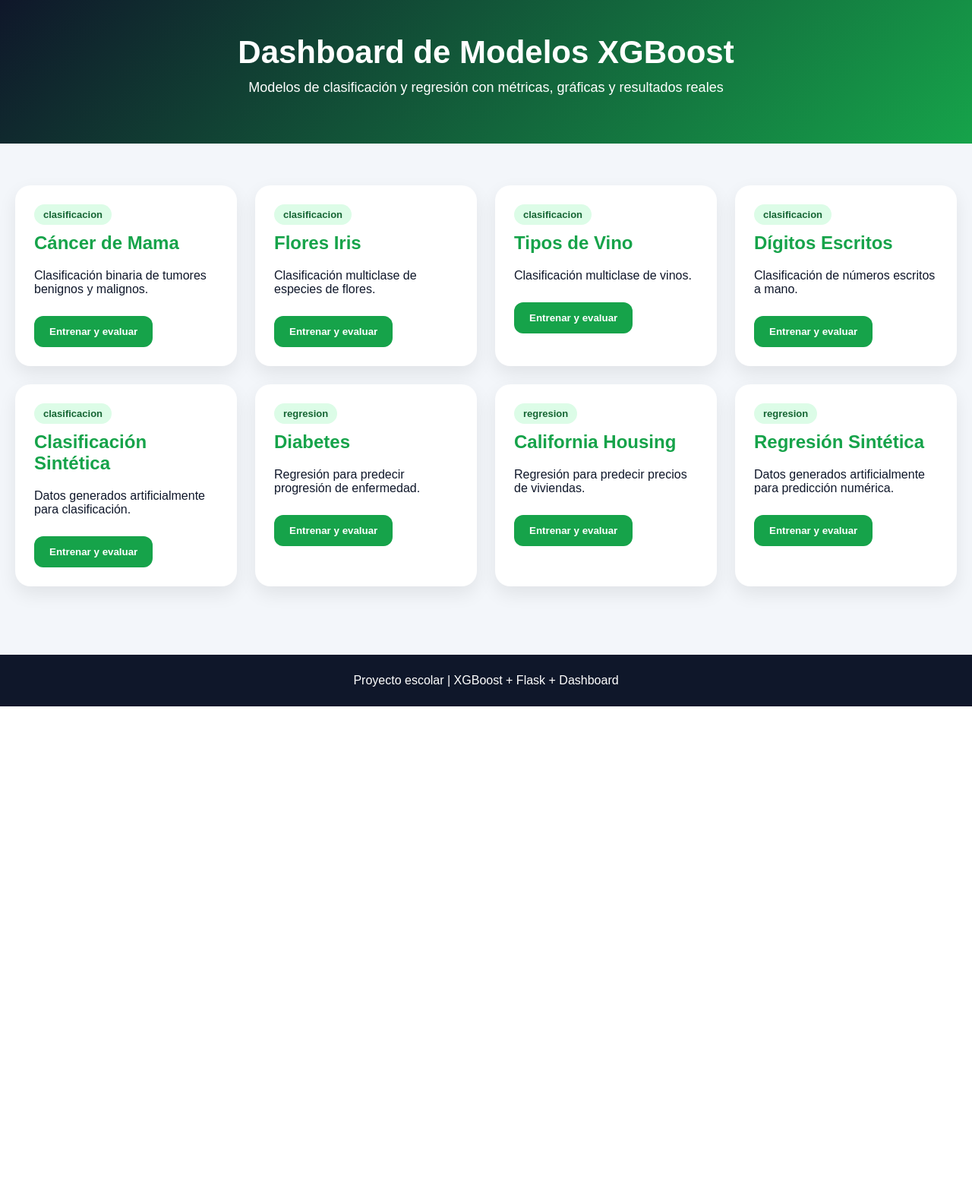
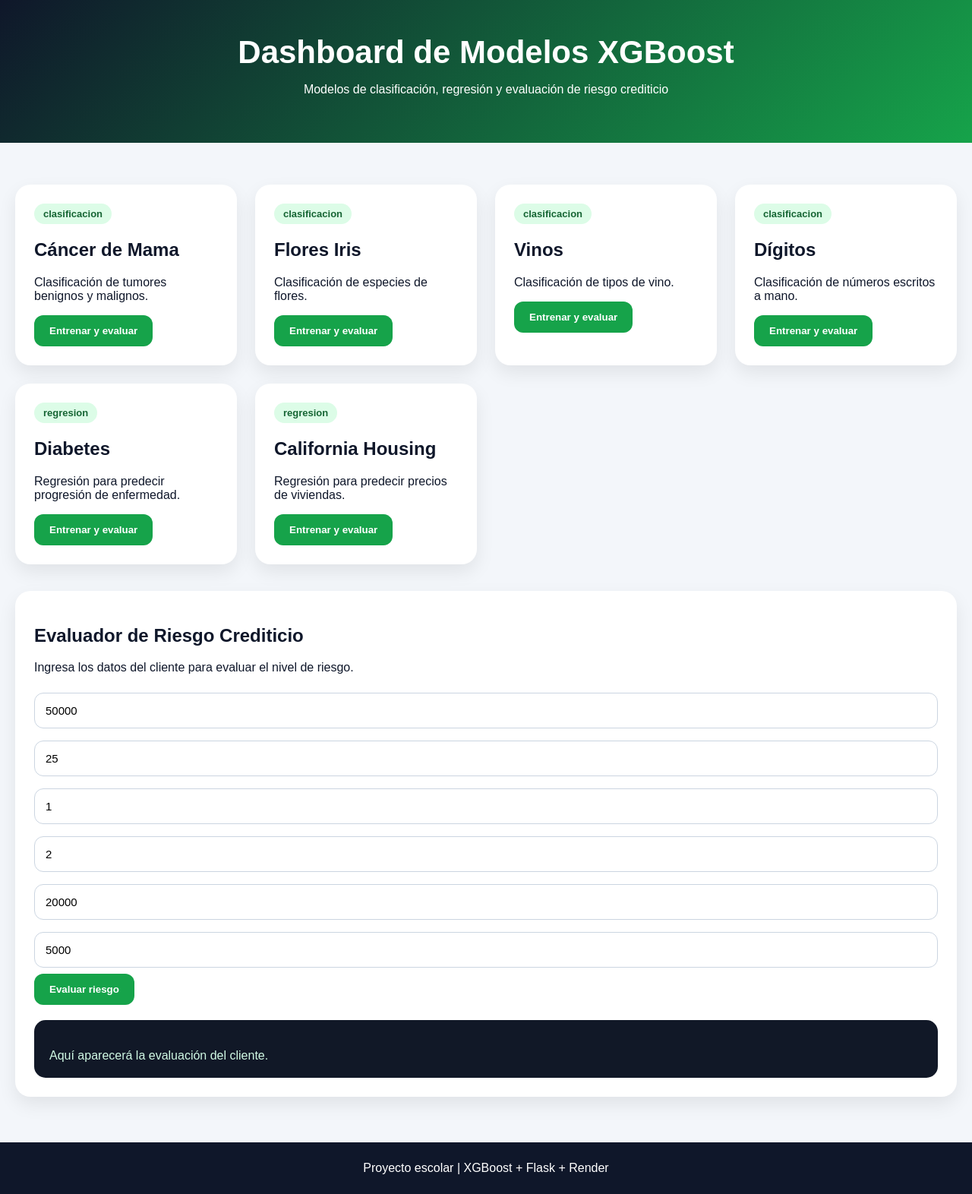
Before and after one commit to pamelaitzel/xgboost-dashboard, a Flask app: page / in a window 1280 px wide. Shown: the whole page at 76% size. Before the commit the page ends 930 px from the top, so only its background shows below. Run offline with Flask 3, Linux system fonts and the light colour scheme.

Commit message:
Actualizando evaluador crediticio

```diff
--- a/app.py
+++ b/app.py
@@ -1,4 +1,4 @@
-from flask import Flask, render_template, jsonify
+from flask import Flask, render_template, jsonify, request
 from sklearn.datasets import (
     load_breast_cancer,
     load_iris,
@@ -6,8 +6,6 @@ from sklearn.datasets import (
     load_digits,
     load_diabetes,
     fetch_california_housing,
-    make_classification,
-    make_regression
 )
 from sklearn.model_selection import train_test_split
 from sklearn.metrics import (
@@ -18,214 +16,158 @@ from sklearn.metrics import (
     confusion_matrix,
     mean_absolute_error,
     mean_squared_error,
-    r2_score
+    r2_score,
 )
+from sklearn.datasets import make_classification
 import xgboost as xgb
 import numpy as np
+import os
 
 app = Flask(__name__)
-
 
 MODELOS = {
     "cancer": {
         "nombre": "Cáncer de Mama",
-        "descripcion": "Clasificación binaria de tumores benignos y malignos.",
+        "descripcion": "Clasificación de tumores benignos y malignos.",
         "tipo": "clasificacion",
-        "dataset": "breast_cancer"
+        "dataset": "breast_cancer",
     },
     "iris": {
         "nombre": "Flores Iris",
-        "descripcion": "Clasificación multiclase de especies de flores.",
+        "descripcion": "Clasificación de especies de flores.",
         "tipo": "clasificacion",
-        "dataset": "iris"
+        "dataset": "iris",
     },
     "wine": {
-        "nombre": "Tipos de Vino",
-        "descripcion": "Clasificación multiclase de vinos.",
+        "nombre": "Vinos",
+        "descripcion": "Clasificación de tipos de vino.",
         "tipo": "clasificacion",
-        "dataset": "wine"
+        "dataset": "wine",
     },
     "digits": {
-        "nombre": "Dígitos Escritos",
+        "nombre": "Dígitos",
         "descripcion": "Clasificación de números escritos a mano.",
         "tipo": "clasificacion",
-        "dataset": "digits"
-    },
-    "sintetica_clasificacion": {
-        "nombre": "Clasificación Sintética",
-        "descripcion": "Datos generados artificialmente para clasificación.",
-        "tipo": "clasificacion",
-        "dataset": "synthetic_classification"
+        "dataset": "digits",
     },
     "diabetes": {
         "nombre": "Diabetes",
         "descripcion": "Regresión para predecir progresión de enfermedad.",
         "tipo": "regresion",
-        "dataset": "diabetes"
+        "dataset": "diabetes",
     },
     "california": {
         "nombre": "California Housing",
         "descripcion": "Regresión para predecir precios de viviendas.",
         "tipo": "regresion",
-        "dataset": "california"
+        "dataset": "california",
     },
-    "sintetica_regresion": {
-        "nombre": "Regresión Sintética",
-        "descripcion": "Datos generados artificialmente para predicción numérica.",
-        "tipo": "regresion",
-        "dataset": "synthetic_regression"
-    }
 }
 
 
 def cargar_dataset(nombre):
     if nombre == "breast_cancer":
-        data = load_breast_cancer()
-        return data.data, data.target, data.feature_names, data.target_names
+        d = load_breast_cancer()
+        return d.data, d.target, d.feature_names, d.target_names
 
     if nombre == "iris":
-        data = load_iris()
-        return data.data, data.target, data.feature_names, data.target_names
+        d = load_iris()
+        return d.data, d.target, d.feature_names, d.target_names
 
     if nombre == "wine":
-        data = load_wine()
-        return data.data, data.target, data.feature_names, data.target_names
+        d = load_wine()
+        return d.data, d.target, d.feature_names, d.target_names
 
     if nombre == "digits":
-        data = load_digits()
-        feature_names = [f"pixel_{i}" for i in range(data.data.shape[1])]
-        target_names = [str(i) for i in data.target_names]
-        return data.data, data.target, feature_names, target_names
+        d = load_digits()
+        features = [f"pixel_{i}" for i in range(d.data.shape[1])]
+        clases = [str(i) for i in d.target_names]
+        return d.data, d.target, features, clases
 
     if nombre == "diabetes":
-        data = load_diabetes()
-        return data.data, data.target, data.feature_names, ["valor"]
+        d = load_diabetes()
+        return d.data, d.target, d.feature_names, ["valor"]
 
     if nombre == "california":
-        data = fetch_california_housing()
-        return data.data, data.target, data.feature_names, ["precio"]
+        d = fetch_california_housing()
+        return d.data, d.target, d.feature_names, ["precio"]
 
-    if nombre == "synthetic_classification":
-        X, y = make_classification(
-            n_samples=1200,
-            n_features=12,
-            n_informative=8,
-            n_redundant=2,
-            n_classes=3,
-            random_state=42
-        )
-        feature_names = [f"variable_{i+1}" for i in range(X.shape[1])]
-        target_names = ["Clase A", "Clase B", "Clase C"]
-        return X, y, feature_names, target_names
-
-    if nombre == "synthetic_regression":
-        X, y = make_regression(
-            n_samples=1200,
-            n_features=10,
-            noise=18,
-            random_state=42
-        )
-        feature_names = [f"variable_{i+1}" for i in range(X.shape[1])]
-        return X, y, feature_names, ["valor"]
-
-    data = load_iris()
-    return data.data, data.target, data.feature_names, data.target_names
+    raise ValueError("Dataset no encontrado")
 
 
-def top_importancias(modelo, feature_names):
+def top_features(modelo, feature_names):
     importancias = modelo.feature_importances_
     indices = np.argsort(importancias)[-10:][::-1]
 
-    features = []
-    valores = []
-
-    for i in indices:
-        features.append(str(feature_names[i]))
-        valores.append(round(float(importancias[i]), 4))
+    features = [str(feature_names[i]) for i in indices]
+    valores = [round(float(importancias[i]), 4) for i in indices]
 
     return features, valores
 
 
-def entrenar_clasificacion(dataset_name):
-    X, y, feature_names, target_names = cargar_dataset(dataset_name)
+def entrenar_clasificacion(dataset):
+    X, y, features, clases = cargar_dataset(dataset)
 
     X_train, X_test, y_train, y_test = train_test_split(
         X, y, test_size=0.25, random_state=42, stratify=y
     )
 
-    modelo = xgb.XGBClassifier(
-        n_estimators=120,
+    model = xgb.XGBClassifier(
+        n_estimators=100,
         max_depth=4,
         learning_rate=0.08,
         eval_metric="mlogloss",
-        random_state=42
+        random_state=42,
     )
 
-    modelo.fit(X_train, y_train)
+    model.fit(X_train, y_train)
 
-    y_pred = modelo.predict(X_test)
-    y_proba = modelo.predict_proba(X_test)
+    y_pred = model.predict(X_test)
+    y_proba = model.predict_proba(X_test)
 
-    accuracy = accuracy_score(y_test, y_pred)
-    precision = precision_score(y_test, y_pred, average="weighted", zero_division=0)
-    recall = recall_score(y_test, y_pred, average="weighted", zero_division=0)
-    f1 = f1_score(y_test, y_pred, average="weighted", zero_division=0)
-
-    matriz = confusion_matrix(y_test, y_pred)
-
-    features, importancias = top_importancias(modelo, feature_names)
-
-    clases = [str(c) for c in target_names]
-
-    conteo_predicciones = []
-    for i in range(len(clases)):
-        conteo_predicciones.append(int(np.sum(y_pred == i)))
+    f_names, f_vals = top_features(model, features)
 
     return {
         "tipo": "clasificacion",
-        "accuracy": round(float(accuracy) * 100, 2),
-        "precision": round(float(precision) * 100, 2),
-        "recall": round(float(recall) * 100, 2),
-        "f1": round(float(f1) * 100, 2),
-        "matriz": matriz.tolist(),
-        "features": features,
-        "importancias": importancias,
-        "clases": clases,
-        "conteo_predicciones": conteo_predicciones,
+        "accuracy": round(float(accuracy_score(y_test, y_pred)) * 100, 2),
+        "precision": round(float(precision_score(y_test, y_pred, average="weighted", zero_division=0)) * 100, 2),
+        "recall": round(float(recall_score(y_test, y_pred, average="weighted", zero_division=0)) * 100, 2),
+        "f1": round(float(f1_score(y_test, y_pred, average="weighted", zero_division=0)) * 100, 2),
+        "matriz": confusion_matrix(y_test, y_pred).tolist(),
+        "features": f_names,
+        "importancias": f_vals,
+        "clases": [str(c) for c in clases],
+        "conteo_predicciones": [int(np.sum(y_pred == i)) for i in range(len(clases))],
         "total_entrenamiento": len(X_train),
         "total_prueba": len(X_test),
-        "primeras_probabilidades": np.round(y_proba[:5], 3).tolist()
+        "primeras_probabilidades": np.round(y_proba[:5], 3).tolist(),
     }
 
 
-def entrenar_regresion(dataset_name):
-    X, y, feature_names, target_names = cargar_dataset(dataset_name)
+def entrenar_regresion(dataset):
+    X, y, features, _ = cargar_dataset(dataset)
 
     X_train, X_test, y_train, y_test = train_test_split(
         X, y, test_size=0.25, random_state=42
     )
 
-    modelo = xgb.XGBRegressor(
-        n_estimators=150,
+    model = xgb.XGBRegressor(
+        n_estimators=120,
         max_depth=4,
         learning_rate=0.08,
         objective="reg:squarederror",
-        random_state=42
+        random_state=42,
     )
 
-    modelo.fit(X_train, y_train)
+    model.fit(X_train, y_train)
 
-    y_pred = modelo.predict(X_test)
-
+    y_pred = model.predict(X_test)
     mae = mean_absolute_error(y_test, y_pred)
     mse = mean_squared_error(y_test, y_pred)
     rmse = np.sqrt(mse)
     r2 = r2_score(y_test, y_pred)
 
-    features, importancias = top_importancias(modelo, feature_names)
-
-    reales = np.round(y_test[:20], 2).tolist()
-    predichos = np.round(y_pred[:20], 2).tolist()
+    f_names, f_vals = top_features(model, features)
 
     return {
         "tipo": "regresion",
@@ -233,12 +175,12 @@ def entrenar_regresion(dataset_name):
         "mse": round(float(mse), 3),
         "rmse": round(float(rmse), 3),
         "r2": round(float(r2) * 100, 2),
-        "features": features,
-        "importancias": importancias,
+        "features": f_names,
+        "importancias": f_vals,
         "total_entrenamiento": len(X_train),
         "total_prueba": len(X_test),
-        "reales": reales,
-        "predichos": predichos
+        "reales": np.round(y_test[:20], 2).tolist(),
+        "predichos": np.round(y_pred[:20], 2).tolist(),
     }
 
 
@@ -248,7 +190,7 @@ def index():
 
 
 @app.route("/modelo/<modelo_id>")
-def ejecutar_modelo(modelo_id):
+def modelo(modelo_id):
     if modelo_id not in MODELOS:
         return jsonify({"error": "Modelo no encontrado"}), 404
 
@@ -263,17 +205,71 @@ def ejecutar_modelo(modelo_id):
         return jsonify({
             "nombre": info["nombre"],
             "descripcion": info["descripcion"],
-            "tipo": info["tipo"],
-            "resultados": resultados
+            "resultados": resultados,
         })
 
     except Exception as e:
+        return jsonify({"error": str(e)}), 500
+
+
+@app.route("/evaluar_credito", methods=["POST"])
+def evaluar_credito():
+    try:
+        data = request.get_json()
+
+        limit_bal = float(data.get("limit_bal", 0))
+        age = float(data.get("age", 0))
+        pay_0 = float(data.get("pay_0", 0))
+        pay_2 = float(data.get("pay_2", 0))
+        bill_amt1 = float(data.get("bill_amt1", 0))
+        pay_amt1 = float(data.get("pay_amt1", 0))
+
+        if limit_bal <= 0:
+            return jsonify({"error": "El monto de crédito debe ser mayor a 0"})
+        if age < 18 or age > 80:
+            return jsonify({"error": "La edad debe estar entre 18 y 80 años"})
+
+        X, y = make_classification(
+            n_samples=2000,
+            n_features=6,
+            n_informative=5,
+            n_redundant=0,
+            n_classes=2,
+            random_state=42,
+        )
+
+        model = xgb.XGBClassifier(
+            n_estimators=100,
+            max_depth=4,
+            learning_rate=0.08,
+            eval_metric="logloss",
+            random_state=42,
+        )
+
+        model.fit(X, y)
+
+        entrada = np.array([[
+            limit_bal / 100000,
+            age / 100,
+            pay_0,
+            pay_2,
+            bill_amt1 / 100000,
+            pay_amt1 / 10000,
+        ]])
+
+        pred = int(model.predict(entrada)[0])
+        prob = float(model.predict_proba(entrada)[0][1]) * 100
+
         return jsonify({
-            "error": str(e)
-        }), 500
+            "riesgo": "Riesgo alto" if pred == 1 else "Riesgo bajo",
+            "probabilidad": round(prob, 2),
+            "recomendacion": "Revisar historial de pagos antes de aprobar." if pred == 1 else "Cliente con perfil favorable.",
+        })
+
+    except Exception as e:
+        return jsonify({"error": str(e)}), 500
 
 
 if __name__ == "__main__":
-    import os
-    port = int(os.environ.get("PORT", 5000))
-    app.run(host="0.0.0.0", port=port, debug=False)
+    port = int(os.environ.get("PORT", 5001))
+    app.run(host="0.0.0.0", port=port)
--- a/templates/index.html
+++ b/templates/index.html
@@ -29,11 +29,6 @@
   margin: 0;
 }
 
-    header p {
-      margin-top: 12px;
-      font-size: 18px;
-    }
-
 .container {
   max-width: 1300px;
   margin: 35px auto;
@@ -42,26 +37,20 @@
 
 .modelos {
   display: grid;
-      grid-template-columns: repeat(auto-fit, minmax(270px, 1fr));
+  grid-template-columns: repeat(auto-fit, minmax(260px, 1fr));
   gap: 24px;
   margin-bottom: 30px;
 }
 
-    .card {
+.card, .grafica-card {
   background: white;
   border-radius: 20px;
   padding: 25px;
   box-shadow: 0 10px 25px rgba(0,0,0,0.08);
-      transition: 0.3s;
 }
 
-    .card:hover {
-      transform: translateY(-6px);
-    }
-
-    .card h2 {
-      color: #16a34a;
-      margin-top: 0;
+.card h2, .grafica-card h2 {
+  color: #0f172a;
 }
 
 .tipo {
@@ -72,7 +61,6 @@
   border-radius: 20px;
   font-size: 13px;
   font-weight: bold;
-      margin-bottom: 10px;
 }
 
 button {
@@ -83,28 +71,14 @@
   border-radius: 12px;
   font-weight: bold;
   cursor: pointer;
-      margin-top: 10px;
 }
 
 button:hover {
   background: #15803d;
 }
 
-    .loading {
-      background: #111827;
-      color: #d1fae5;
-      padding: 20px;
-      border-radius: 15px;
-      display: none;
-      margin-bottom: 20px;
-    }
-
 .dashboard {
   display: none;
-    }
-
-    .titulo-dashboard {
-      margin: 30px 0 20px;
 }
 
 .metricas {
@@ -141,39 +115,30 @@
   gap: 25px;
 }
 
-    .grafica-card {
-      background: white;
-      border-radius: 20px;
-      padding: 25px;
-      box-shadow: 0 10px 25px rgba(0,0,0,0.08);
+input {
+  width: 100%;
+  padding: 14px;
+  margin: 8px 0;
+  border: 1px solid #cbd5e1;
+  border-radius: 12px;
+  font-size: 15px;
 }
 
-    .grafica-card h3 {
-      margin-top: 0;
+.resultado {
+  margin-top: 20px;
+  background: #111827;
+  color: #d1fae5;
+  padding: 20px;
+  border-radius: 15px;
+  white-space: pre-line;
 }
 
-    table {
-      width: 100%;
-      border-collapse: collapse;
-      margin-top: 15px;
-      background: white;
-      border-radius: 15px;
-      overflow: hidden;
+.alto {
+  color: #fecaca;
 }
 
-    th, td {
-      padding: 12px;
-      text-align: center;
-      border-bottom: 1px solid #e5e7eb;
-    }
-
-    th {
-      background: #0f172a;
-      color: white;
-    }
-
-    .oculto {
-      display: none;
+.bajo {
+  color: #bbf7d0;
 }
 
 footer {
@@ -190,7 +155,7 @@
 
 <header>
   <h1>Dashboard de Modelos XGBoost</h1>
-  <p>Modelos de clasificación y regresión con métricas, gráficas y resultados reales</p>
+  <p>Modelos de clasificación, regresión y evaluación de riesgo crediticio</p>
 </header>
 
 <div class="container">
@@ -206,16 +171,13 @@
     {% endfor %}
   </div>
 
-  <div id="loading" class="loading">
-    Entrenando modelo y generando dashboard...
-  </div>
-
   <div id="dashboard" class="dashboard">
-
-    <div class="titulo-dashboard">
+    <div class="grafica-card">
       <h2 id="nombreModelo"></h2>
       <p id="descripcionModelo"></p>
     </div>
+
+    <br>
 
     <div class="metricas">
       <div class="metrica">
@@ -237,14 +199,13 @@
     </div>
 
     <div class="graficas">
-
       <div class="grafica-card">
         <h3>Importancia de características</h3>
         <canvas id="graficaImportancia"></canvas>
       </div>
 
       <div class="grafica-card">
-        <h3 id="tituloGrafica2">Predicciones por clase</h3>
+        <h3 id="tituloGrafica2">Predicciones</h3>
         <canvas id="grafica2"></canvas>
       </div>
 
@@ -257,34 +218,31 @@
         <h3>Datos utilizados</h3>
         <canvas id="graficaDatos"></canvas>
       </div>
-
-    </div>
-
-    <div id="seccionClasificacion">
-      <div class="grafica-card" style="margin-top:25px;">
-        <h3>Matriz de confusión</h3>
-        <div id="matriz"></div>
-      </div>
-
-      <div class="grafica-card" style="margin-top:25px;">
-        <h3>Primeras probabilidades generadas por el modelo</h3>
-        <div id="probabilidades"></div>
     </div>
   </div>
 
-    <div id="seccionRegresion" class="oculto">
-      <div class="grafica-card" style="margin-top:25px;">
-        <h3>Valores reales vs valores predichos</h3>
-        <div id="tablaRegresion"></div>
+  <div class="grafica-card" style="margin-top:35px;">
+    <h2>Evaluador de Riesgo Crediticio</h2>
+    <p>Ingresa los datos del cliente para evaluar el nivel de riesgo.</p>
+
+    <input id="limit_bal" type="number" placeholder="Monto de crédito" value="50000">
+    <input id="age" type="number" placeholder="Edad" value="25">
+    <input id="pay_0" type="number" placeholder="PAY_0: último mes (-1 pagó completo, 0 al corriente, 1 atraso, 2 atraso mayor)" value="1">
+    <input id="pay_2" type="number" placeholder="PAY_2: hace dos meses" value="2">
+    <input id="bill_amt1" type="number" placeholder="Monto facturado" value="20000">
+    <input id="pay_amt1" type="number" placeholder="Monto pagado" value="5000">
+
+    <button onclick="evaluarCredito()">Evaluar riesgo</button>
+
+    <div id="resultadoCredito" class="resultado">
+      Aquí aparecerá la evaluación del cliente.
     </div>
   </div>
 
 </div>
 
-</div>
-
 <footer>
-  Proyecto escolar | XGBoost + Flask + Dashboard
+  Proyecto escolar | XGBoost + Flask + Render
 </footer>
 
 <script>
@@ -293,14 +251,15 @@
 let chartMetricas = null;
 let chartDatos = null;
 
+function destruir(chart) {
+  if (chart) {
+    chart.destroy();
+  }
+}
+
 async function ejecutarModelo(id) {
-    document.getElementById("loading").style.display = "block";
-    document.getElementById("dashboard").style.display = "none";
-
   const response = await fetch("/modelo/" + id);
   const data = await response.json();
-
-    document.getElementById("loading").style.display = "none";
 
   if (data.error) {
     alert("Error: " + data.error);
@@ -320,12 +279,6 @@
     mostrarClasificacion(r);
   } else {
     mostrarRegresion(r);
-    }
-  }
-
-  function destruir(chart) {
-    if (chart) {
-      chart.destroy();
   }
 }
 
@@ -365,9 +318,6 @@
 }
 
 function mostrarClasificacion(r) {
-    document.getElementById("seccionClasificacion").classList.remove("oculto");
-    document.getElementById("seccionRegresion").classList.add("oculto");
-
   document.getElementById("m1Titulo").textContent = "Accuracy";
   document.getElementById("m2Titulo").textContent = "Precision";
   document.getElementById("m3Titulo").textContent = "Recall";
@@ -412,15 +362,9 @@
       }
     }
   });
-
-    crearMatriz(r.matriz, r.clases);
-    crearProbabilidades(r.primeras_probabilidades, r.clases);
 }
 
 function mostrarRegresion(r) {
-    document.getElementById("seccionClasificacion").classList.add("oculto");
-    document.getElementById("seccionRegresion").classList.remove("oculto");
-
   document.getElementById("m1Titulo").textContent = "MAE";
   document.getElementById("m2Titulo").textContent = "MSE";
   document.getElementById("m3Titulo").textContent = "RMSE";
@@ -469,81 +413,47 @@
       }]
     }
   });
-
-    crearTablaRegresion(r.reales, r.predichos);
 }
 
-  function crearMatriz(matriz, clases) {
-    let html = "<table>";
-    html += "<tr><th>Real / Predicción</th>";
+async function evaluarCredito() {
+  const datos = {
+    limit_bal: document.getElementById("limit_bal").value,
+    age: document.getElementById("age").value,
+    pay_0: document.getElementById("pay_0").value,
+    pay_2: document.getElementById("pay_2").value,
+    bill_amt1: document.getElementById("bill_amt1").value,
+    pay_amt1: document.getElementById("pay_amt1").value
+  };
 
-    clases.forEach(c => {
-      html += "<th>" + c + "</th>";
+  const resultado = document.getElementById("resultadoCredito");
+  resultado.textContent = "Evaluando cliente...";
+
+  try {
+    const response = await fetch("/evaluar_credito", {
+      method: "POST",
+      headers: {
+        "Content-Type": "application/json"
+      },
+      body: JSON.stringify(datos)
     });
 
-    html += "</tr>";
+    const data = await response.json();
 
-    matriz.forEach((fila, i) => {
-      html += "<tr>";
-      html += "<th>" + clases[i] + "</th>";
-
-      fila.forEach(valor => {
-        html += "<td>" + valor + "</td>";
-      });
-
-      html += "</tr>";
-    });
-
-    html += "</table>";
-
-    document.getElementById("matriz").innerHTML = html;
+    if (data.error) {
+      resultado.textContent = "Error: " + data.error;
+      return;
     }
 
-  function crearProbabilidades(probabilidades, clases) {
-    let html = "<table>";
-    html += "<tr><th>Muestra</th>";
+    const clase = data.riesgo === "Riesgo alto" ? "alto" : "bajo";
 
-    clases.forEach(c => {
-      html += "<th>" + c + "</th>";
-    });
+    resultado.innerHTML =
+      "<strong class='" + clase + "'>Resultado: " + data.riesgo + "</strong><br>" +
+      "Probabilidad de riesgo: " + data.probabilidad + "%<br>" +
+      "Recomendación: " + data.recomendacion;
 
-    html += "</tr>";
-
-    probabilidades.forEach((fila, i) => {
-      html += "<tr>";
-      html += "<td>" + (i + 1) + "</td>";
-
-      fila.forEach(valor => {
-        html += "<td>" + valor + "</td>";
-      });
-
-      html += "</tr>";
-    });
-
-    html += "</table>";
-
-    document.getElementById("probabilidades").innerHTML = html;
+  } catch (error) {
+    resultado.textContent = "Error al conectar con el servidor.";
   }
-
-  function crearTablaRegresion(reales, predichos) {
-    let html = "<table>";
-    html += "<tr><th>Muestra</th><th>Valor real</th><th>Valor predicho</th><th>Diferencia</th></tr>";
-
-    reales.forEach((real, i) => {
-      const pred = predichos[i];
-      const diferencia = Math.abs(real - pred).toFixed(2);
-
-      html += "<tr>";
-      html += "<td>" + (i + 1) + "</td>";
-      html += "<td>" + real + "</td>";
-      html += "<td>" + pred + "</td>";
-      html += "<td>" + diferencia + "</td>";
-      html += "</tr>";
-    });
-
-    html += "</table>";
-
-    document.getElementById("tablaRegresion").innerHTML = html;
 }
 </script>
 
```
Lines whose indentation alone changed are shown as unchanged.
